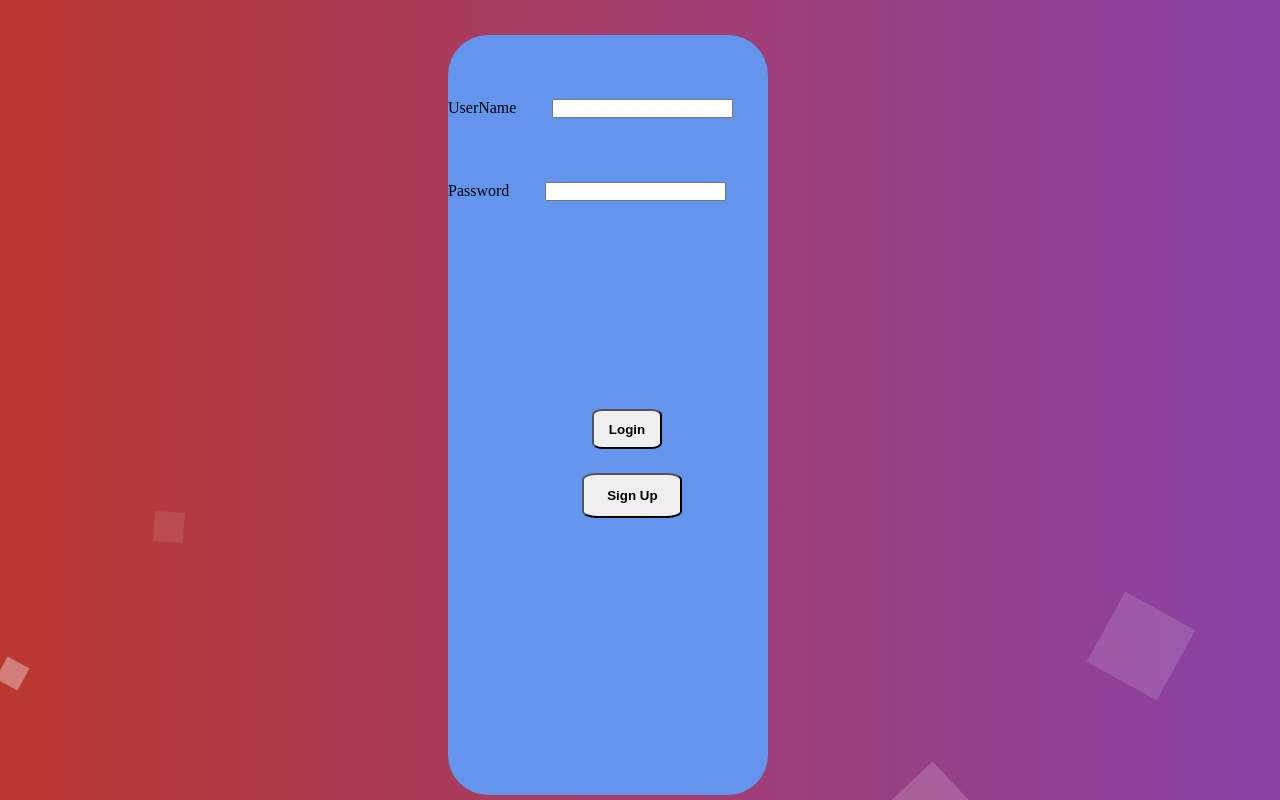
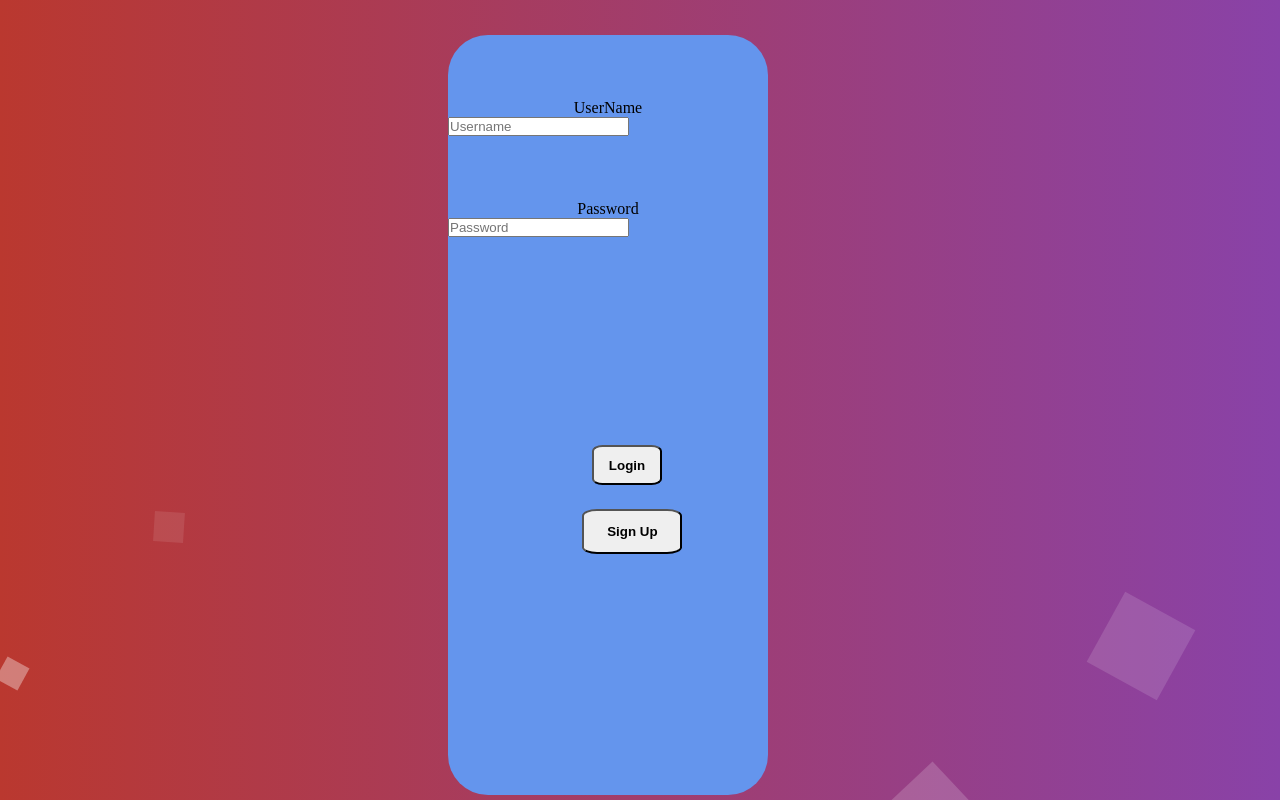
Before and after one commit to farazn019/Student-Database, a Django app: page / in a window 1280 px wide. Run offline with Django 3.2, Linux system fonts and the light colour scheme; parts of the project's set-up code (start-up, migrations or seed data) failed here and were passed over; some libraries are stand-ins or nearby versions.

Commit message:
Added placeholders in for the username and password labels on the home page.

```diff
--- a/homePage/forms.py
+++ b/homePage/forms.py
@@ -7,14 +7,18 @@ from crispy_forms.layout import Fieldset, Layout
 class loginForm(forms.Form):
     UserName = forms.CharField(
         label="Username",
+        help_text="Please enter your username",
+        widget=forms.TextInput(attrs={"placeholder":"Username"}),
         required=True
     )
 
     Password = forms.CharField(
         label="Password",
+        help_text="Enter your password",
+        widget=forms.TextInput(attrs={"placeholder":"Password"}),
         required=True
     )
-
+    '''
     def __init__(self, *args, **kwargs):
         super().__init__(*args, **kwargs)
         self.helper = FormHelper
@@ -29,4 +33,4 @@ class loginForm(forms.Form):
                 "Username",
                 "Password"
             )
-        )
+        )'''
--- a/homePage/static/homePage/homePage.css
+++ b/homePage/static/homePage/homePage.css
@@ -90,20 +90,10 @@ svg{z-index: 9999;}
 
 .label{
     position: relative;
-    display: inline-block;
-    margin-left: auto;
-    margin-right: auto;
+    display: block;
+    text-align: center;
     margin-top: 20%;
 }
-
-#input{
-    position: relative;
-    display: inline;
-    margin-left: 10%;
-
-}
-
-
 
 #loginButton{
     position: absolute;
--- a/signUpPage/templates/signUpPage/signUpPage.html
+++ b/signUpPage/templates/signUpPage/signUpPage.html
@@ -25,7 +25,6 @@
                     {{ forms|crispy}}
                     {% for field in form %}
                         <div class="fields">
-
                             <label for="{{ field.id_for_label }}" class="label">{{field.html_name}}</label>
                             {{field}}
                         </div>
--- a/signUpPage/views.py
+++ b/signUpPage/views.py
@@ -2,6 +2,8 @@ from django.shortcuts import render
 # from django.contrib.auth.forms import UserCreationForm
 from . forms import RegisterForm
 # Created my view index here.
+
+
 
 
 def register(response):
```
